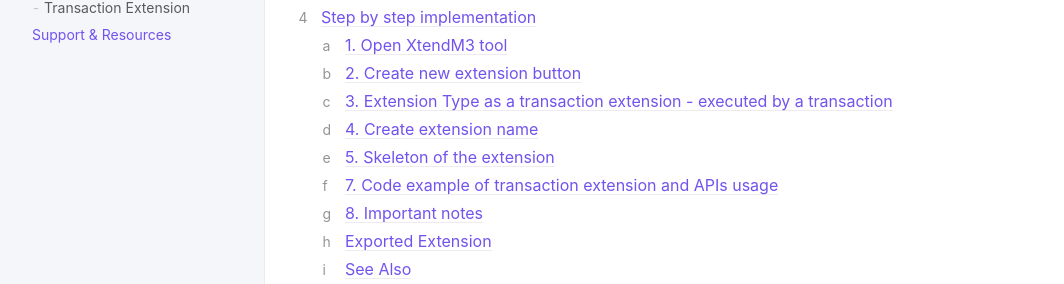
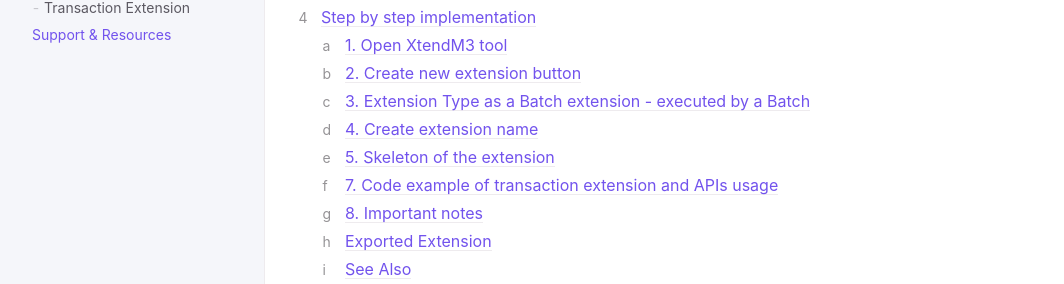
Before and after one commit to infor-cloud/xtendm3, a Jekyll site: the page built from docs/examples/Batch-extension.md, in a window 1280 px wide. Shown: the part 343-627 px from the top of the page, without its empty margins (107-1171 px from the left). Built offline with Jekyll 4.4.1, drawn with Linux system fonts in a browser that asks for light colours; some of the changed text lies outside the part shown.

Commit message:
Choose type - batch

```diff
--- a/docs/examples/Batch-extension.md
+++ b/docs/examples/Batch-extension.md
@@ -42,7 +42,7 @@ To create a new extension select "Create a new extension" button.
 
 <img src="../../../assets/attachments/ex004/create_extention_button.png" width="950">
 
-### 3. Extension Type as a transaction extension - executed by a transaction
+### 3. Extension Type as a Batch extension - executed by a Batch
 Opened window displays an option to select the type of extension to be designed. Select “Batch” and then click “Next”.
 
 <img src="../../../assets/attachments/ex-batch/type.png" width="950">
```
